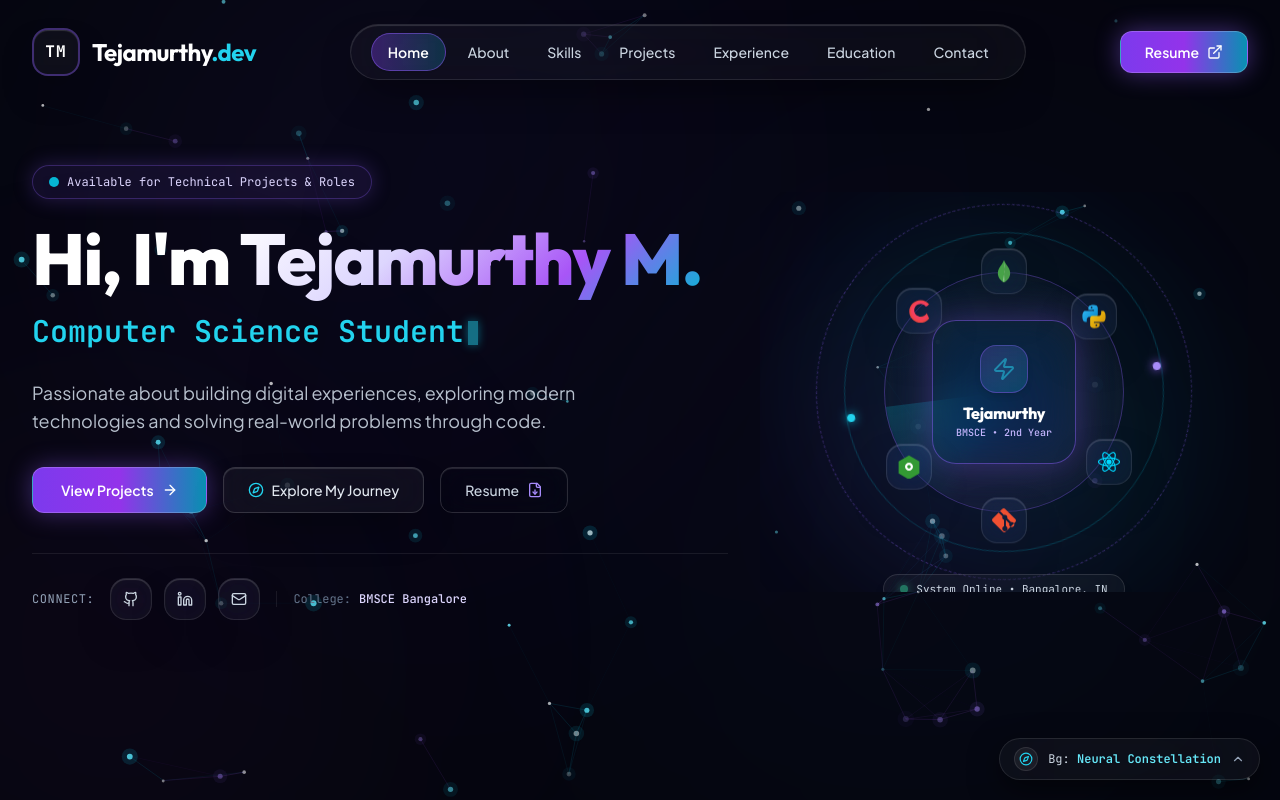
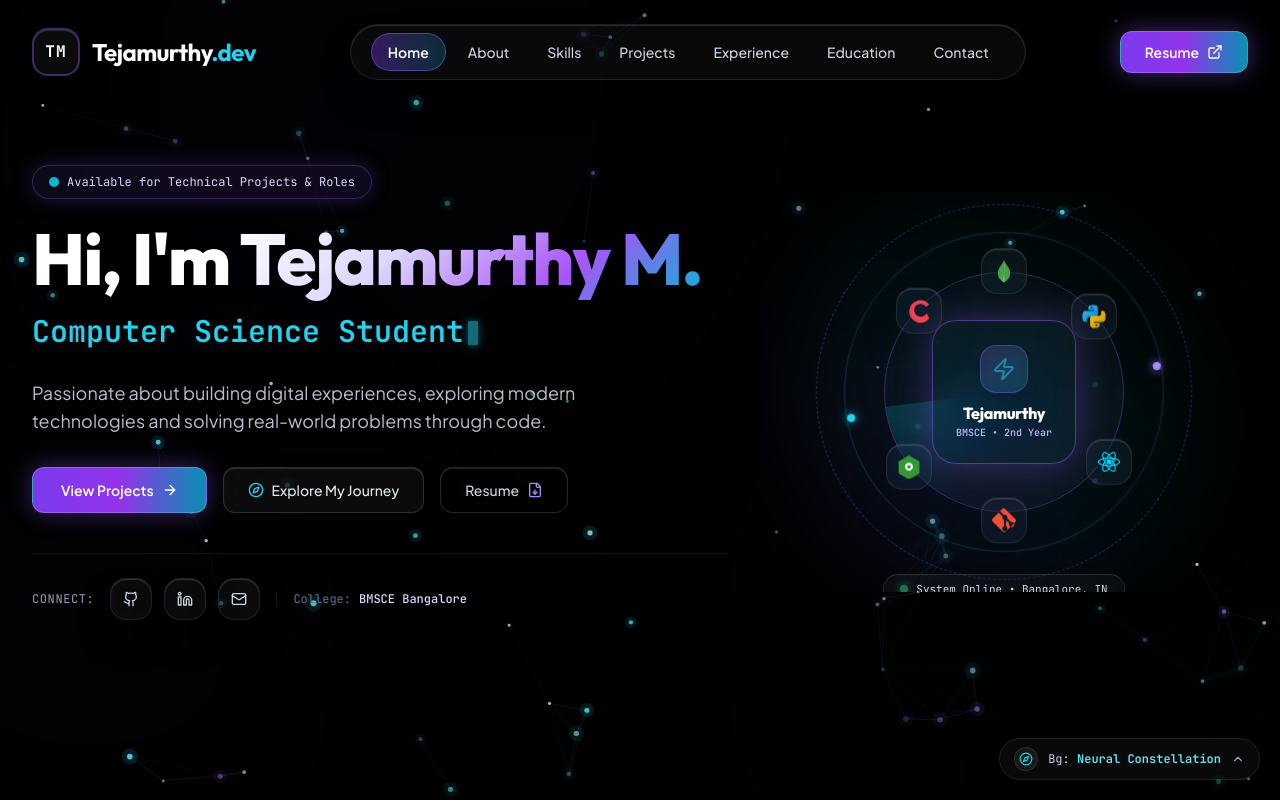
Before and after one commit to tejamurthycng-arch/Portfolio, a React (Vite) app: page / in a window 1280 px wide. Shown: the top 800 px of the page. Built offline with nearby package versions, Linux system fonts and the light colour scheme.

Commit message:
style: set true pitch black (#000000) background across app, body, canvas, navbar, and frosted glass components

```diff
--- a/src/App.tsx
+++ b/src/App.tsx
@@ -13,7 +13,7 @@ import { DynamicBackground } from './components/DynamicBackground';
 
 export const App: React.FC = () => {
   return (
-    <div className="relative min-h-screen bg-[#05060f] text-slate-100 flex flex-col selection:bg-violet-600 selection:text-white overflow-x-hidden">
+    <div className="relative min-h-screen bg-black text-slate-100 flex flex-col selection:bg-violet-600 selection:text-white overflow-x-hidden">
       {/* Interactive 60fps Dynamic Background Engine with Preset Switcher */}
       <DynamicBackground />
 
--- a/src/components/DynamicBackground.tsx
+++ b/src/components/DynamicBackground.tsx
@@ -253,15 +253,15 @@ export const DynamicBackground: React.FC = () => {
 
         // Draw upper ambient celestial space
         const skyGrad = ctx.createLinearGradient(0, 0, 0, horizonY);
-        skyGrad.addColorStop(0, 'rgba(5, 6, 15, 0.4)');
-        skyGrad.addColorStop(1, 'rgba(15, 12, 35, 0.2)');
+        skyGrad.addColorStop(0, 'rgba(0, 0, 0, 0.6)');
+        skyGrad.addColorStop(1, 'rgba(10, 8, 25, 0.3)');
         ctx.fillStyle = skyGrad;
         ctx.fillRect(0, 0, width, horizonY);
 
         // Grid plane background
         const groundGrad = ctx.createLinearGradient(0, horizonY, 0, height);
-        groundGrad.addColorStop(0, 'rgba(18, 10, 40, 0.35)');
-        groundGrad.addColorStop(1, 'rgba(5, 6, 15, 0.8)');
+        groundGrad.addColorStop(0, 'rgba(12, 6, 28, 0.4)');
+        groundGrad.addColorStop(1, 'rgba(0, 0, 0, 0.95)');
         ctx.fillStyle = groundGrad;
         ctx.fillRect(0, horizonY, width, height - horizonY);
 
@@ -423,12 +423,12 @@ export const DynamicBackground: React.FC = () => {
 
   return (
     <>
-      {/* Background Container */}
-      <div className="fixed inset-0 pointer-events-none z-0 overflow-hidden">
-        {/* Soft atmospheric gradient glows tailored to electric violet & aurora cyan */}
-        <div className="absolute top-[-12%] left-[10%] w-[60vw] h-[60vw] rounded-full bg-gradient-to-br from-violet-600/[0.13] via-indigo-900/[0.06] to-transparent blur-[140px]"></div>
-        <div className="absolute bottom-[5%] right-[5%] w-[55vw] h-[55vw] rounded-full bg-gradient-to-tl from-cyan-600/[0.1] via-violet-950/[0.07] to-transparent blur-[150px]"></div>
-        <div className="absolute top-[38%] -left-[10%] w-[45vw] h-[45vw] rounded-full bg-gradient-to-tr from-fuchsia-600/[0.06] to-transparent blur-[130px]"></div>
+      {/* Background Container with Pitch Black Base */}
+      <div className="fixed inset-0 pointer-events-none z-0 overflow-hidden bg-black">
+        {/* Soft subtle atmospheric gradient glows tailored to electric violet & aurora cyan */}
+        <div className="absolute top-[-15%] left-[10%] w-[55vw] h-[55vw] rounded-full bg-gradient-to-br from-violet-600/[0.08] via-indigo-950/[0.04] to-transparent blur-[160px]"></div>
+        <div className="absolute bottom-[5%] right-[5%] w-[50vw] h-[50vw] rounded-full bg-gradient-to-tl from-cyan-600/[0.06] via-transparent to-transparent blur-[160px]"></div>
+        <div className="absolute top-[40%] -left-[10%] w-[40vw] h-[40vw] rounded-full bg-gradient-to-tr from-fuchsia-600/[0.04] to-transparent blur-[140px]"></div>
 
         {/* 60 FPS Canvas rendering active background mode */}
         <canvas
--- a/src/components/Footer.tsx
+++ b/src/components/Footer.tsx
@@ -8,7 +8,7 @@ export const Footer: React.FC = () => {
   };
 
   return (
-    <footer className="border-t border-white/[0.08] bg-black/50 backdrop-blur-3xl text-slate-400 py-12 relative overflow-hidden">
+    <footer className="border-t border-white/[0.08] bg-black/85 backdrop-blur-3xl text-slate-400 py-12 relative overflow-hidden">
       <div className="max-w-7xl mx-auto px-4 sm:px-6 lg:px-8">
         <div className="grid grid-cols-1 md:grid-cols-4 gap-8 mb-12">
           {/* Brand info */}
--- a/src/components/Navbar.tsx
+++ b/src/components/Navbar.tsx
@@ -48,7 +48,7 @@ export const Navbar: React.FC = () => {
     <header
       className={`fixed top-0 left-0 right-0 z-50 transition-all duration-300 ${
         isScrolled
-          ? 'bg-[#060714]/65 backdrop-blur-2xl border-b border-white/[0.08] py-3.5 sm:py-4 shadow-2xl shadow-black/60'
+          ? 'bg-black/75 backdrop-blur-2xl border-b border-white/[0.08] py-3.5 sm:py-4 shadow-2xl shadow-black/80'
           : 'bg-transparent py-4 sm:py-6'
       }`}
     >
@@ -115,7 +115,7 @@ export const Navbar: React.FC = () => {
 
       {/* Mobile Drawer Menu (<1024px) */}
       {mobileMenuOpen && (
-        <div className="lg:hidden border-b border-white/10 bg-[#070817]/95 backdrop-blur-3xl px-5 pt-3 pb-8 animate-fadeIn mt-2 shadow-2xl">
+        <div className="lg:hidden border-b border-white/10 bg-black/95 backdrop-blur-3xl px-5 pt-3 pb-8 animate-fadeIn mt-2 shadow-2xl">
           <nav className="flex flex-col gap-1.5 mb-6">
             {navItems.map((item) => {
               const isActive = activeSection === item.href.replace('#', '');
--- a/src/index.css
+++ b/src/index.css
@@ -7,17 +7,18 @@
     --color-electric: #8b5cf6;
     --color-electric-glow: #a855f7;
     --color-cyan: #06b6d4;
-    --color-navy-dark: #05060f;
+    --color-navy-dark: #000000;
   }
 
   html {
     scroll-behavior: smooth;
     color-scheme: dark;
+    background-color: #000000;
     font-family: 'Plus Jakarta Sans', system-ui, -apple-system, sans-serif;
   }
 
   body {
-    background-color: #05060f;
+    background-color: #000000;
     color: #f1f5f9;
     font-feature-settings: "cv02", "cv03", "cv04", "cv11";
   }
@@ -33,7 +34,7 @@
   }
 
   ::-webkit-scrollbar-track {
-    background: #05060f;
+    background: #000000;
   }
 
   ::-webkit-scrollbar-thumb {
@@ -53,10 +54,10 @@
     background: rgba(255, 255, 255, 0.035);
     backdrop-filter: blur(24px) saturate(190%);
     -webkit-backdrop-filter: blur(24px) saturate(190%);
-    border: 1px solid rgba(255, 255, 255, 0.1);
+    border: 1px solid rgba(255, 255, 255, 0.09);
     box-shadow:
       inset 0 1px 1px 0 rgba(255, 255, 255, 0.18),
-      0 20px 45px -15px rgba(0, 0, 0, 0.65);
+      0 20px 45px -15px rgba(0, 0, 0, 0.85);
     transition: all 0.35s cubic-bezier(0.22, 1, 0.36, 1);
   }
 
@@ -69,13 +70,13 @@
   }
 
   .glass-panel {
-    background: rgba(14, 16, 38, 0.45);
+    background: rgba(8, 8, 12, 0.65);
     backdrop-filter: blur(28px) saturate(190%);
     -webkit-backdrop-filter: blur(28px) saturate(190%);
     border: 1px solid rgba(255, 255, 255, 0.09);
     box-shadow:
       inset 0 1px 1px 0 rgba(255, 255, 255, 0.15),
-      0 25px 50px -12px rgba(0, 0, 0, 0.7);
+      0 25px 50px -12px rgba(0, 0, 0, 0.9);
   }
 
   .glass-pill {
```
